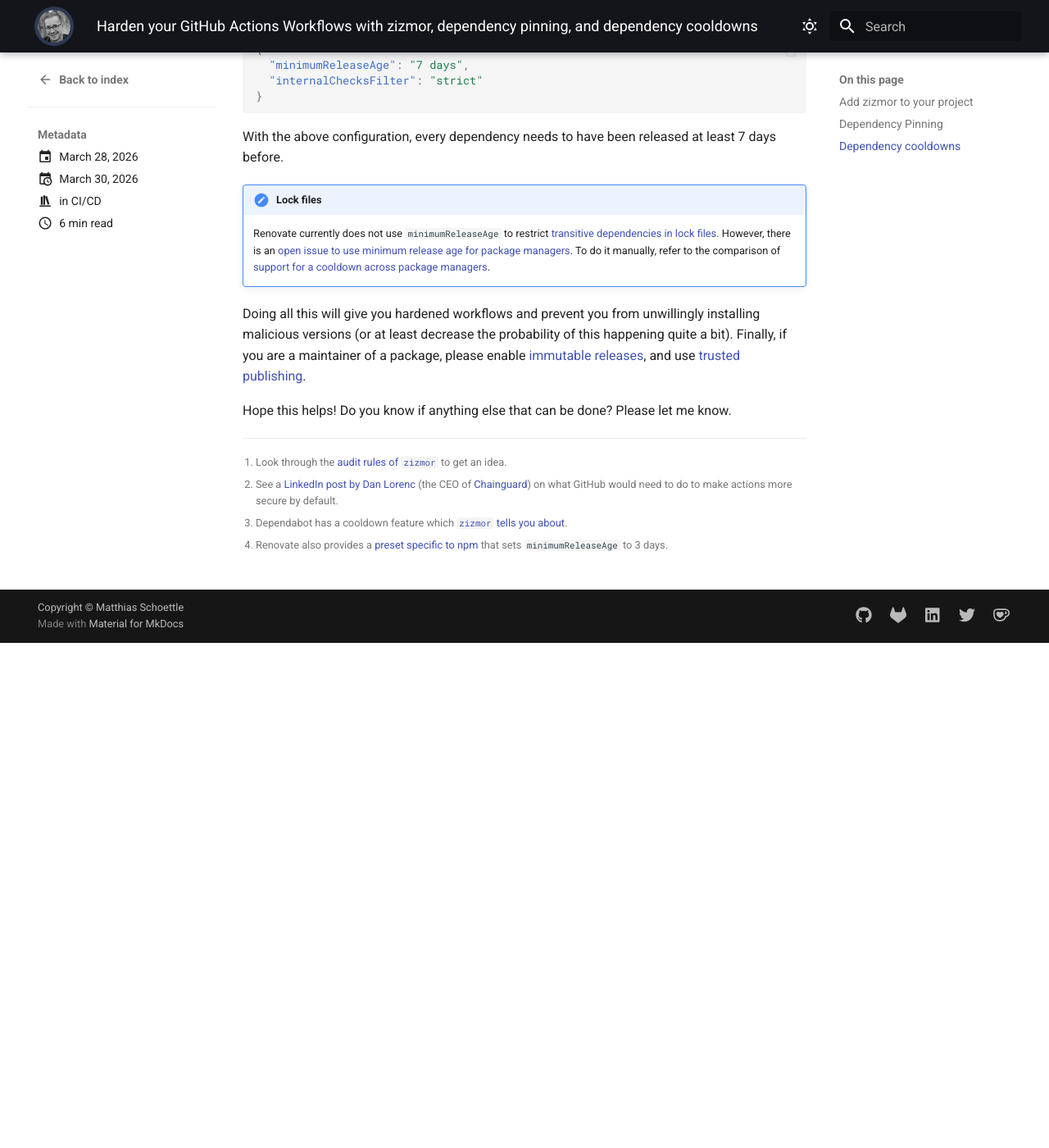
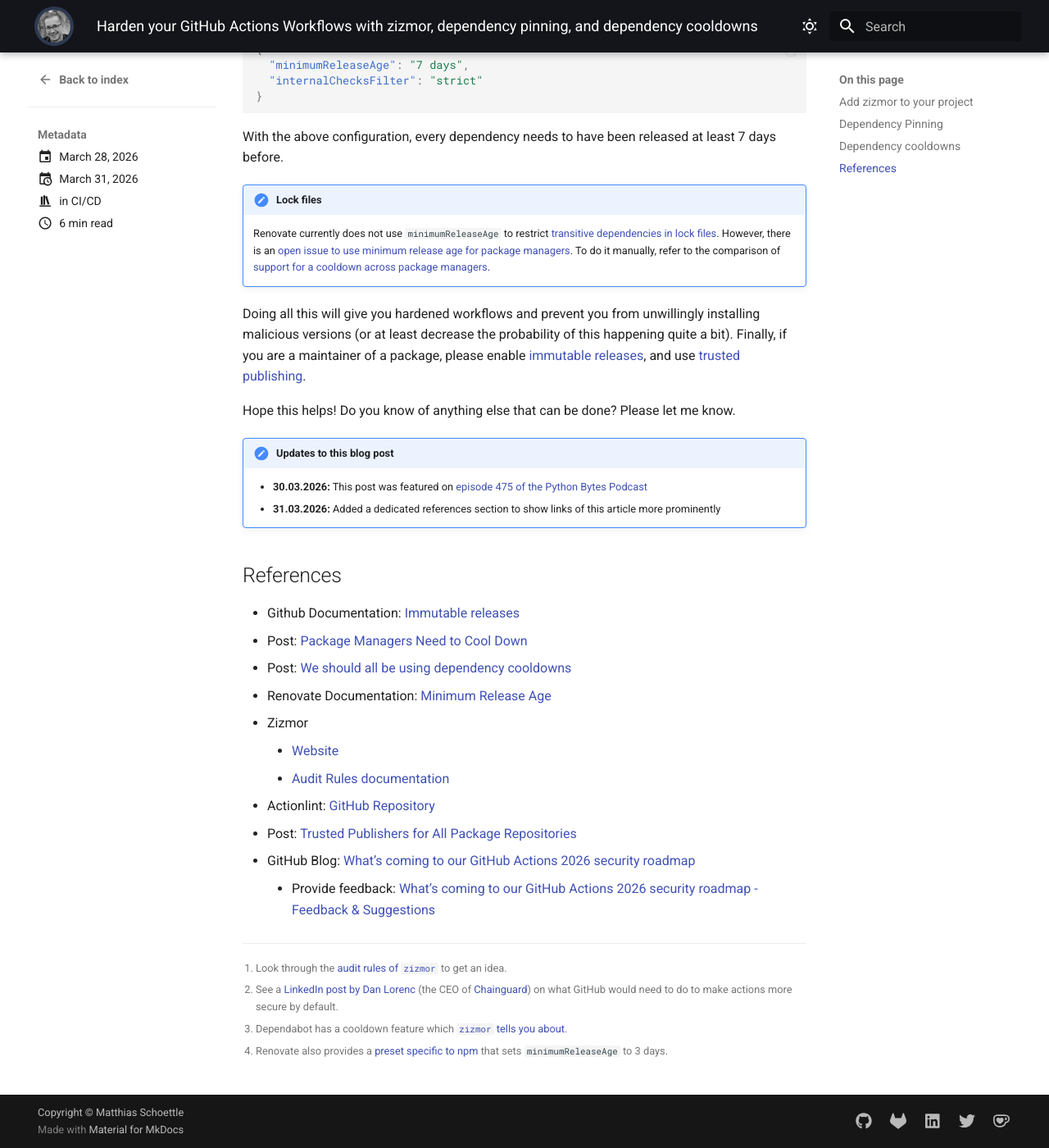
Before and after one commit to mschoettle/website, an MkDocs documentation site: the page built from docs/blog/posts/2026/harden-github-actions-workflows-zizmor.md, in a window 1280 px wide and 1400 px high, scrolled down 3525 px. Shown: the whole window at 82% size. Built offline with MkDocs 1.6.1 and Material for MkDocs 9.7.7, drawn with Linux system fonts in a browser that asks for light colours; emoji names are drawn with the system emoji font; plug-ins that fetch from the network failed and are left out; before the commit the page ends 4309 px from its top, so only the background shows below that.

Commit message:
post: improve harden github actions workflows post

````diff
--- a/docs/blog/posts/2026/harden-github-actions-workflows-zizmor.md
+++ b/docs/blog/posts/2026/harden-github-actions-workflows-zizmor.md
@@ -3,7 +3,7 @@
   - CI/CD
 date:
   created: 2026-03-28
-  updated: 2026-03-30
+  updated: 2026-03-31
 tags:
   - automation
   - code quality
@@ -19,15 +19,15 @@
 
 Looking at the details of how the secrets were extracted I noticed that they all used similar techniques.
 And, unless I missed something, it is through template injection and unsafe `pull_request_target` triggers.
-This could be avoided because all of those vulnerabilities (and more) can be found by [`zizmor`](https://zizmor.sh), a static analysis tool for GitHub Actions!
+This could be avoided because all of those vulnerabilities (and more) can be found by [`zizmor`][zizmor], a static analysis tool for GitHub Actions!
 
 The problem is that, unfortunately, GitHub Actions is **NOT** secure by default[^1].
 One would think that when following the official documentation you end up with workflows that are secure and can not be exploited.
-Last year, I came across [`zizmor`](https://zizmor.sh) and upon checking my workflows it pointed out several problems that I was quite surprised to find out about.
+Last year, I came across [`zizmor`][zizmor] and upon checking my workflows it pointed out several problems that I was quite surprised to find out about.
 
 Of course, GitHub should make Actions more secure by default[^2].
 And it seems that the latest attacks have finally helped to make some progress in that direction.
-GitHub have published a [security roadmap for GitHub Actions](https://github.blog/news-insights/product-news/whats-coming-to-our-github-actions-2026-security-roadmap/) and are [looking for feedback from the community](https://github.com/orgs/community/discussions/190621).
+GitHub have published a [security roadmap for GitHub Actions][github-security-roadmap] and are [looking for feedback from the community][github-security-roadmap-discussion].
 
 Until that happens, what can you do right now to harden your GitHub Actions workflows?
 
@@ -72,8 +72,8 @@
 
 !!! tip "Use `actionlint` in addition to `zizmor`"
 
-    At the same time, I also suggest to use [`actionlint`](https://github.com/rhysd/actionlint) with the `shellcheck` integration.
-    It provides a lot of [checks](https://github.com/rhysd/actionlint/blob/main/docs/checks.md) that complement `zizmor`.
+    At the same time, I also suggest to use [`actionlint`][actionlint] with the `shellcheck` integration.
+    It provides a lot of [checks][actionlint-checks] that complement `zizmor`.
     In particular, it has a [`shellcheck` integration](https://github.com/rhysd/actionlint/blob/main/docs/checks.md#check-shellcheck-integ).
 
     You can add it as a pre-commit hook as well, either using the container image, or via the Go module:
@@ -186,10 +186,10 @@
 
 With all this, it is of course still possible to be quick and merge the dependency update PR to update to a new version right away.
 
-_William Woodruff_, the author of `zizmor`, [made the case for dependency cooldowns](https://blog.yossarian.net/2025/11/21/We-should-all-be-using-dependency-cooldowns).
+_William Woodruff_, the author of `zizmor`, [made the case for dependency cooldowns][dependency-cooldowns].
 And _Andrew Nesbitt_ followed this up with a [post looking at support for cooldowns in package managers][package-managers-cooldown].
 
-Sticking with the Renovate example of this post[^3], we can make use of Renovate's [`minimumReleaseAge` feature](https://docs.renovatebot.com/key-concepts/minimum-release-age/)[^4]:
+Sticking with the Renovate example of this post[^3], we can make use of Renovate's [`minimumReleaseAge` feature][renovate-minimumreleaseage][^4]:
 
 ```json title="reonvate.json5"
 {
@@ -207,13 +207,32 @@
     To do it manually, refer to the comparison of [support for a cooldown across package managers][package-managers-cooldown].
 
 Doing all this will give you hardened workflows and prevent you from unwillingly installing malicious versions (or at least decrease the probability of this happening quite a bit).
-Finally, if you are a maintainer of a package, please enable [immutable releases][immutable-releases], and use [trusted publishing](https://repos.openssf.org/trusted-publishers-for-all-package-repositories.html).
+Finally, if you are a maintainer of a package, please enable [immutable releases][immutable-releases], and use [trusted publishing][trusted-publishing].
 
 Hope this helps!
-Do you know if anything else that can be done?
+Do you know of anything else that can be done?
 Please let me know.
 
-[^1]: Look through the [audit rules of `zizmor`](https://docs.zizmor.sh/audits/) to get an idea.
+!!! note "Updates to this blog post"
+
+    - **30.03.2026:** This post was featured on [episode 475 of the Python Bytes Podcast](https://pythonbytes.fm/episodes/show/475/haunted-warehouses)
+    - **31.03.2026:** Added a dedicated references section to show links of this article more prominently
+
+## References
+
+- Github Documentation: [Immutable releases][immutable-releases]
+- Post: [Package Managers Need to Cool Down][package-managers-cooldown]
+- Post: [We should all be using dependency cooldowns][dependency-cooldowns]
+- Renovate Documentation: [Minimum Release Age][renovate-minimumreleaseage]
+- Zizmor
+    - [Website][zizmor]
+    - [Audit Rules documentation][zizmor-audits]
+- Actionlint: [GitHub Repository][actionlint]
+- Post: [Trusted Publishers for All Package Repositories][trusted-publishing]
+- GitHub Blog: [What’s coming to our GitHub Actions 2026 security roadmap][github-security-roadmap]
+    - Provide feedback: [What’s coming to our GitHub Actions 2026 security roadmap - Feedback & Suggestions][github-security-roadmap-discussion]
+
+[^1]: Look through the [audit rules of `zizmor`][zizmor-audits] to get an idea.
 
 [^2]: See a [LinkedIn post by Dan Lorenc](https://www.linkedin.com/feed/update/urn:li:activity:7441468565012054016/) (the CEO of [Chainguard](https://www.chainguard.dev)) on what GitHub would need to do to make actions more secure by default.
 
@@ -223,3 +242,12 @@
 
 [immutable-releases]: https://docs.github.com/en/code-security/concepts/supply-chain-security/immutable-releases
 [package-managers-cooldown]: https://nesbitt.io/2026/03/04/package-managers-need-to-cool-down.html
+[dependency-cooldowns]: https://blog.yossarian.net/2025/11/21/We-should-all-be-using-dependency-cooldowns
+[renovate-minimumreleaseage]: https://docs.renovatebot.com/key-concepts/minimum-release-age/
+[zizmor]: https://zizmor.sh
+[zizmor-audits]: https://docs.zizmor.sh
+[trusted-publishing]: https://repos.openssf.org/trusted-publishers-for-all-package-repositories.html
+[github-security-roadmap]: https://github.blog/news-insights/product-news/whats-coming-to-our-github-actions-2026-security-roadmap/
+[github-security-roadmap-discussion]: https://github.com/orgs/community/discussions/190621
+[actionlint]: https://github.com/rhysd/actionlint
+[actionlint-checks]: https://github.com/rhysd/actionlint/blob/main/docs/checks.md
````
